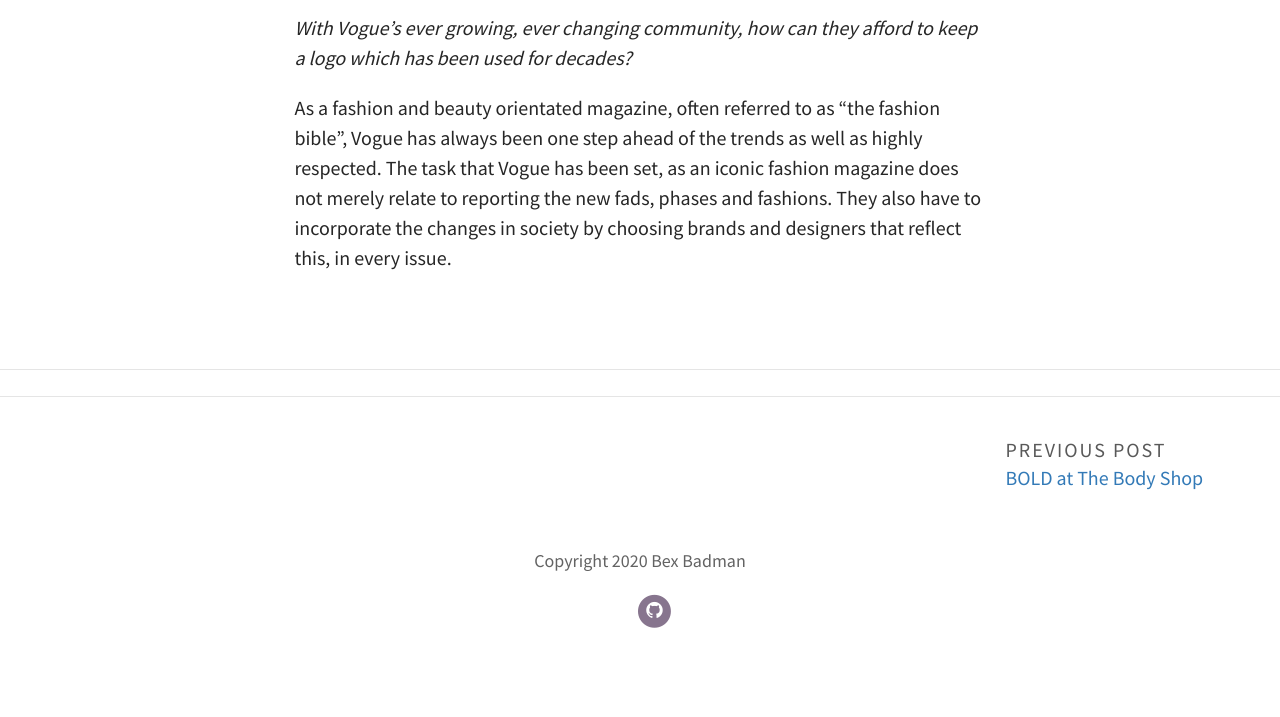
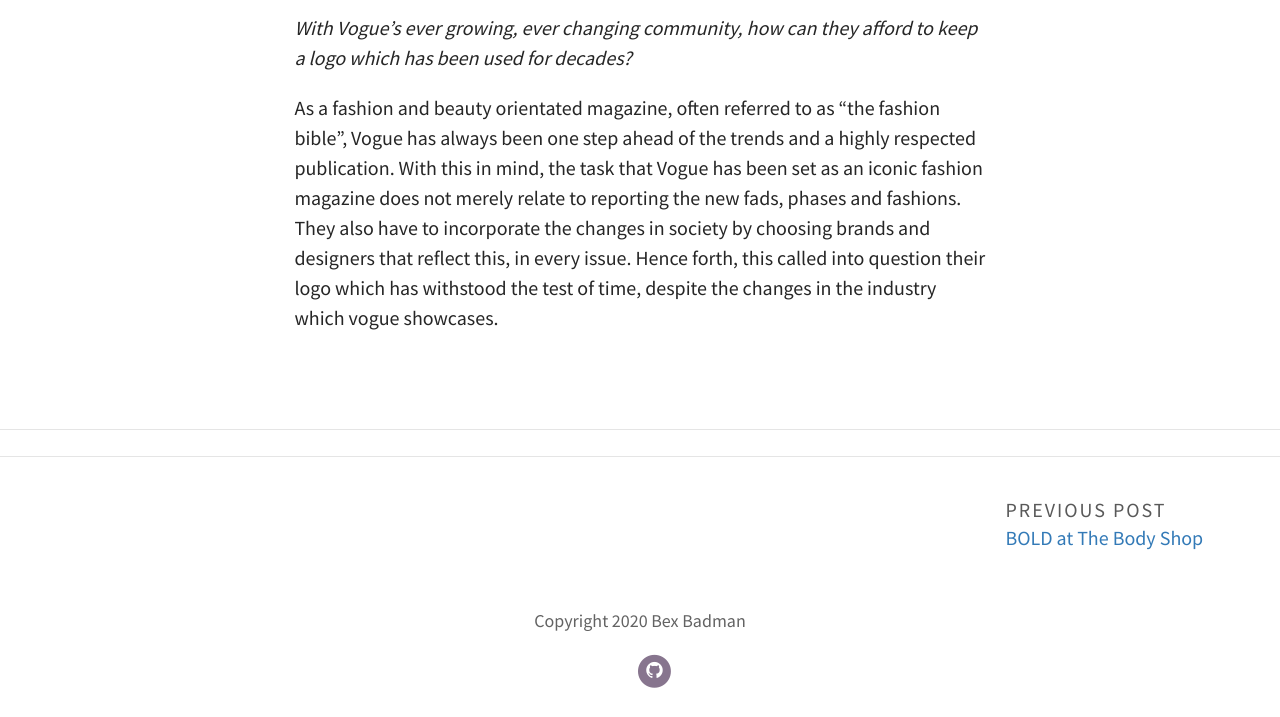
Before and after one commit to rebeccabadman1999/Bex-Badman-Blog, a Jekyll site: the page built from _posts/2020-10-12-the-iconic-voice-of-vogue.md, in a window 1280 px wide. Shown: the part 340-1057 px from the top of the page. Built offline with Jekyll 4.4.1, drawn with Linux system fonts in a browser that asks for light colours; some web fonts are replaced; comment, search, counter and statistics services are not loaded; before the commit the page ends 997 px from its top, so only the background shows below that.

Commit message:
Update Post “2020-10-12-the-iconic-voice-of-vogue”

```diff
--- a/_posts/2020-10-12-the-iconic-voice-of-vogue.md
+++ b/_posts/2020-10-12-the-iconic-voice-of-vogue.md
@@ -8,4 +8,4 @@
 ---
 *With Vogue's ever growing, ever changing community, how can they afford to keep a logo which has been used for decades?*
 
-As a fashion and beauty orientated magazine, often referred to as "the fashion bible", Vogue has always been one step ahead of the trends as well as highly respected. The task that Vogue has been set, as an iconic fashion magazine does not merely relate to reporting the new fads, phases and fashions. They also have to incorporate the changes in society by choosing brands and designers that reflect this, in every issue.
+As a fashion and beauty orientated magazine, often referred to as "the fashion bible", Vogue has always been one step ahead of the trends and a highly respected publication. With this in mind, the task that Vogue has been set as an iconic fashion magazine does not merely relate to reporting the new fads, phases and fashions. They also have to incorporate the changes in society by choosing brands and designers that reflect this, in every issue. Hence forth, this called into question their logo which has withstood the test of time, despite the changes in the industry which vogue showcases.
```
